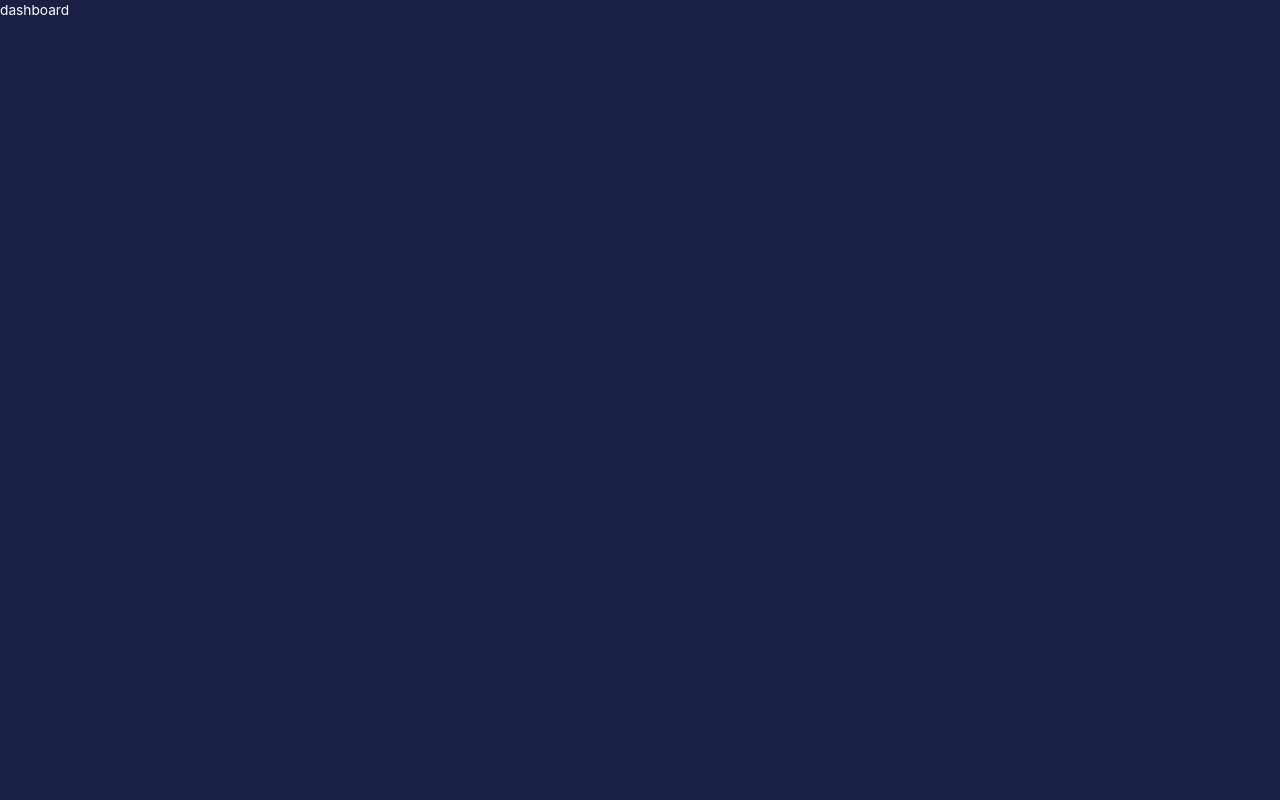
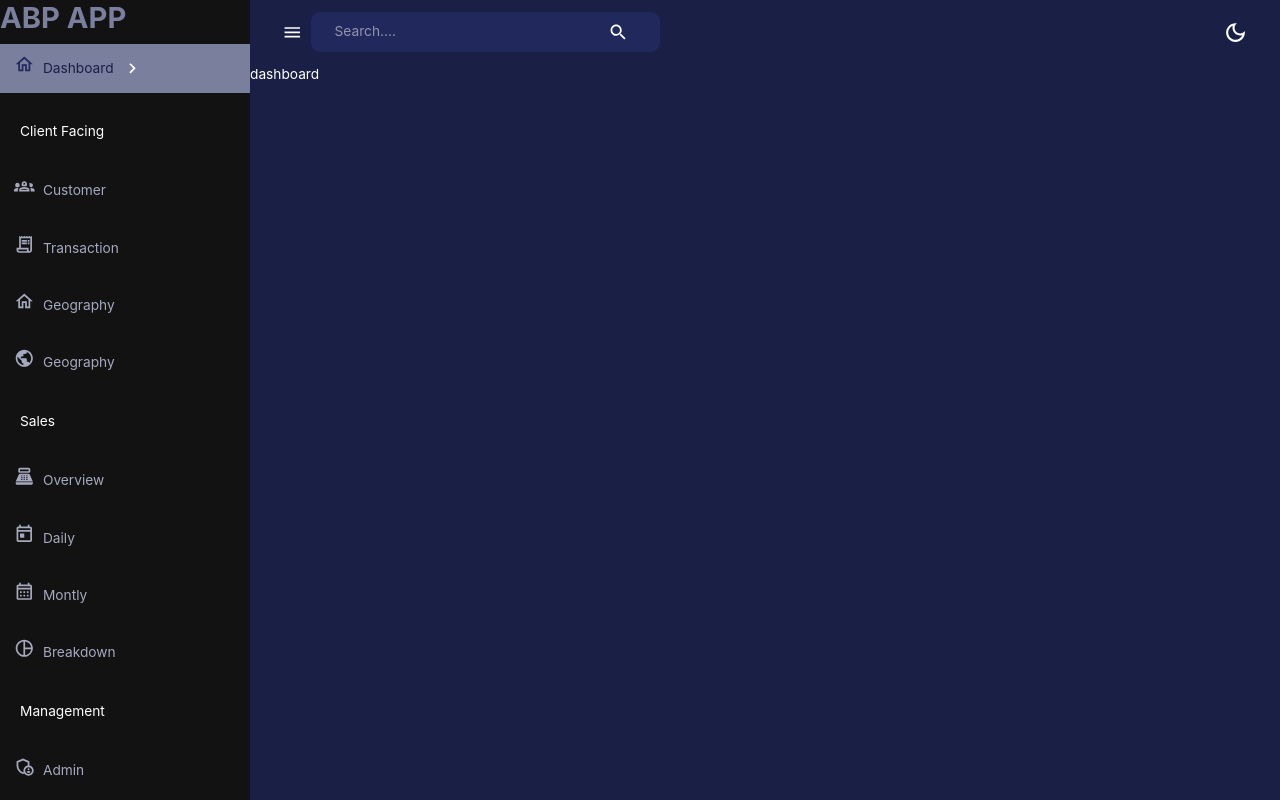
Before and after one commit to azeez-abp/node_project, a React (Create React App) app in the folder frontend/: page /dashboard in a window 1280 px wide. Built offline with nearby package versions, Linux system fonts and the light colour scheme.

Commit message:
Sidebar and Navigation done

```diff
--- a/frontend/src/App.js
+++ b/frontend/src/App.js
@@ -1,6 +1,6 @@
 import './App.css';
-import { CssBaseline,ThemeProvider } from '@mui/material';
-import {createTheme} from '@mui/material/styles';
+import { CssBaseline } from '@mui/material';
+import {createTheme,ThemeProvider} from '@mui/material/styles';
 import { useMemo } from 'react';
 import { useSelector } from 'react-redux';
 import { BrowserRouter, Routes, Route, Navigate } from 'react-router-dom';
@@ -19,11 +19,11 @@ function App() {
       <ThemeProvider theme={theme}>
         <CssBaseline />
         <Routes>
-           <Route  element={<Layout />}/>
+           <Route  element={<Layout />}>
            {/* The Layout contains the outlet and Every Route below represent the children */}
            <Route path='/'  element = {<Navigate to={'dashboard'}  replace/>} />
            <Route path='/dashboard'  element = {<Dashboard />} />
-
+          </Route>
         </Routes>
       </ThemeProvider>
       </BrowserRouter>
--- a/frontend/src/components/NavBar.jsx
+++ b/frontend/src/components/NavBar.jsx
@@ -1,9 +1,91 @@
 
-import React from 'react'
+import React, { useState } from "react";
+import {
+LightModeOutlined,
+DarkModeOutlined,
+Menu as MenuIcon,
+Search,
+SettingsOutlined,
+ArrowDropDownOutlined,
+} from "@mui/icons-material";
+import FlexBetween from "./FlexBetween";
+import { useDispatch } from "react-redux";
+import {setMode} from './../state'
+//import profileImage from "assets/profile.jpeg";
+import { Toolbar, useTheme, IconButton, InputBase } from "@mui/material";
+import AppBar from '@mui/material/AppBar';
 
-function NavBar() {
+////////////////////////////////////Left of Nav
+const LeftNav  = ({isSideBarOpen,setIsSideBarOpen})=>{
+    const theme = useTheme();
+    return (
+        <FlexBetween>
+        <IconButton aria-label="" onClick={()=>setIsSideBarOpen(!isSideBarOpen) }>
+          <MenuIcon />
+
+
+        </IconButton>
+       <FlexBetween
+       backgroundColor={theme.palette.background.alt}
+       borderRadius={"9px"}
+       gap={"3rem"}
+       p={"0.1rem 1.5rem"}
+        >
+        <InputBase placeholder="Search...." />
+        <IconButton>
+           <Search />
+        </IconButton>
+       </FlexBetween>
+</FlexBetween>
+    )
+}
+///////////////////////////////////////////////Left of Nav
+
+
+
+const RightNav  = ()=>{
+    const dispatch = useDispatch();
+    const theme = useTheme();
+    console.log(setMode(),theme.palette)
+    return (
+        <FlexBetween gap={"1.5rem"} >
+          <IconButton
+          onClick={()=>dispatch( setMode() )}
+
+          >
+             {theme.palette.mode==='dark'
+              ?(<DarkModeOutlined sx={{fontSize:"25px"}}/>)
+              :(<LightModeOutlined sx={{fontSize:"25px"}}/>)
+             }
+          </IconButton>
+        </FlexBetween>
+    )
+}
+
+function NavBar(props) {
+const {isSideBarOpen,setIsSideBarOpen} = props
+  console.log(props,"props")
+
   return (
-    <div>NavBar</div>
+    <AppBar  sx={{
+        position:"static",
+        background:"none",
+        boxShadow:"none",
+        width:"100%"
+
+    }}>
+
+    <Toolbar sx={{justifyContent:"space-between"}} >
+      <LeftNav
+       isSideBarOpen = {isSideBarOpen}
+       setIsSideBarOpen  ={setIsSideBarOpen}
+
+      />
+      <RightNav />
+
+    </Toolbar>
+
+    </AppBar>
   )
 }
 
--- /dev/null
+++ b/frontend/src/components/SideBar.jsx
@@ -0,0 +1,252 @@
+import React,{Fragment} from 'react'
+import {
+    Box,
+    Divider,
+    Drawer,
+    IconButton,
+    List,
+    ListItem,
+    ListItemButton,
+    ListItemIcon,
+    ListItemText,
+    Typography,
+    useTheme
+} from "@mui/material"
+
+import {
+ SettingsOutlined,
+ ChevronLeftOutlined,
+ ChevronRightOutlined,
+ HomeOutlined,
+ ShoppingCartOutlined,
+ ReceiptLongOutlined,
+ PublicOutlined,
+ PointOfSaleOutlined,
+ TocOutlined,
+ CalendarMonthOutlined,
+ AdminPanelSettingsOutlined,
+ TrendingUpOutlined,
+ PieChartOutline,
+ ChevronLeft,
+ Groups2Outlined,
+ TodayOutlined,
+ ArrowBack,
+
+} from "@mui/icons-material"
+
+import { useState,useEffect } from 'react'
+import { useLocation,useNavigate } from 'react-router-dom'
+import FlexBetween from './FlexBetween'
+import profileImage from './../images/az.jpeg'
+
+function SideBar({drawerWidth,isSideBarOpen,setIsSideBarOpen,isDesktop})
+ {
+
+    const {pathname}  = useLocation()//the current path
+    const [active, setActive]   = useState("")
+    const navigate  = useNavigate()
+    const theme  = useTheme()// get theme and color
+
+    useEffect(()=>{
+        console.log(pathname," IS PATH NAME")
+        setActive(pathname.substring(1))
+    },[pathname])
+
+
+    const navItems = [
+        {
+            text:"Dashboard",
+            icon:<HomeOutlined/>
+        },
+        {
+            text:"Client Facing",
+            icon:null
+        },
+        {
+            text:"Customer",
+            icon:<Groups2Outlined/>
+        }
+        ,
+        {
+            text:"Transaction",
+            icon:<ReceiptLongOutlined/>
+        },
+        {
+            text:"Geography",
+            icon:<HomeOutlined/>
+        },
+        {
+            text:"Geography",
+            icon:<PublicOutlined/>
+        },
+        {
+            text:"Sales",
+            icon:null
+        },
+        {
+            text:"Overview",
+            icon:<PointOfSaleOutlined/>
+        },
+        {
+            text:"Daily",
+            icon:<TodayOutlined/>
+        },
+        {
+            text:"Montly",
+            icon:<CalendarMonthOutlined/>
+        },
+        {
+            text:"Breakdown",
+            icon:<PieChartOutline/>
+        },
+        {
+            text:"Management",
+            icon:null
+        },
+        {
+            text:"Admin",
+            icon:<AdminPanelSettingsOutlined/>
+        },
+        {
+            text:"Performance",
+            icon:<TrendingUpOutlined/>
+        }
+    ]
+
+ const ListItemsComponent = ()=>{
+
+   return ( navItems.map(({text,icon},key)=> {
+
+    if(!icon){
+        return (
+                <Fragment key={key}>
+                    <Typography  key={key} sx={{m:"1.25rem"}}>{text}</Typography>
+                    {/* for display text  */}
+                </Fragment>
+
+
+            )
+    }
+
+    const lcText = text.toLocaleLowerCase()
+
+   return (
+        <Box key={key}
+          sx={{ display:"flex", }}
+         >
+           <Box
+           sx={{
+            display:"flex",
+           flexDirection:"row",
+            m:"0.5rem 0;",
+           cursor:"pointer",
+           flexWrap:"nowrap" ,
+           alignItems:"center" ,
+           padding:"0.4rem",
+          // justifyContent:"space-evenly"
+           backgroundColor:active===lcText?theme.palette.secondary[300]:"transparent",
+           color:active===lcText?theme.palette.primary[600]:theme.palette.secondary[200],
+           width:"100%"
+
+            }}
+           onClick={()=>{ navigate(`/${lcText}`)
+                          setActive(lcText)
+                      }
+                }
+           >
+           <Box>
+           <IconButton
+            sx={{
+                m:"-0.5rem 0rem 0rem 0rem;",
+                color:active===lcText
+                  ?theme.palette.primary[500]
+                  :theme.palette.secondary[200]
+                }}
+
+
+
+            >
+                 {icon!==null?icon:null}
+             </IconButton>
+           </Box>
+
+            <Box>
+            <Typography
+             >{text}
+              {/* {active} */}
+
+             </Typography>
+            </Box>
+
+             <Box sx={{m:"0 4 .4rem"}}>
+                    {active===lcText && (
+                <IconButton> <ChevronRightOutlined />  </IconButton>
+
+
+                            )}
+             </Box>
+
+           </Box>
+        </Box>)
+
+   } )
+
+)
+
+ }
+
+    const GetDrawer = ()=>{
+        const theme = useTheme();
+        return (
+            <Drawer
+               open={isSideBarOpen}
+               onClose={()=>setIsSideBarOpen(false)}
+               variant='persistent'
+               anchor='left'
+               sx={
+                {
+                  width: drawerWidth,
+                  "& .MuiDrawer-paper":{
+                    color:theme.palette.secondary[2000],
+                    boxSizing:"border-box",
+                    borderWidth:isDesktop?0:"2px",
+                    width: drawerWidth,
+
+
+                  }
+                }
+               }
+
+            >
+                <Box width={"100%"}>
+
+                    <Box m={"1.5rem 2rem 2rem 3 rem"}>
+                        <FlexBetween color={theme.palette.secondary.main}>
+                          <Box display={"flex"} alignItems={"center"} gap={"0.5rem"}>
+                             <Typography variant='h4' fontWeight={"bold"} >
+                                ABP APP
+                             </Typography>
+                             {/* The Typography component makes it easy to apply a
+                              default set of font weights and sizes in your application. */}
+                          </Box>
+                         {!isDesktop && (<IconButton onClick={()=>setIsSideBarOpen(!isSideBarOpen)}><ArrowBack/></IconButton>)}
+                        </FlexBetween>
+                    </Box>
+
+                      <ListItemsComponent/>
+
+
+                   </Box>
+            </Drawer>
+        )
+    }
+
+  return (
+    <Box component={"nav"}>
+        <GetDrawer />
+    </Box>
+
+  )
+}
+
+export default SideBar
--- a/frontend/src/scenes/layout/index.jsx
+++ b/frontend/src/scenes/layout/index.jsx
@@ -3,13 +3,46 @@ import { Box,useMediaQuery } from '@mui/material'
 import { Outlet } from 'react-router-dom'
 import { useSelector } from 'react-redux'
 import NavBar from '../../components/NavBar'
+import SideBar from '../../components/SideBar'
 
+function getMinScreenWidth() {
+  var scrollbarWidth = window.innerWidth - document.documentElement.clientWidth;
+  var minScreenWidth = window.innerWidth - scrollbarWidth;
+  return minScreenWidth;
+}
 function Layout() {
+  const isDesktop = useMediaQuery('(min-width:600px)');
+  //console.log(isDesktop,getMinScreenWidth())
+  const [isSideBarOpen, setIsSideBarOpen] = useState(true)
+
   return (
-    <Box width="100%" height="100%">
-       <Box>
-          <NavBar />
+    <Box width="100%" height="100%" display={isDesktop?"flex":"block"}>
+      {isSideBarOpen &&  (<SideBar
+           isDesktop  = {isDesktop}
+           drawerWidth  = "250px"
+           isSideBarOpen ={isSideBarOpen}
+           setIsSideBarOpen = {setIsSideBarOpen}
+
+
+          />
+           ) }
+       <Box
+      //  box for top bar
+        sx={
+              {
+                width:"100%"
+              }
+            }>
+          <NavBar
+
+            isSideBarOpen ={isSideBarOpen}
+            setIsSideBarOpen = {setIsSideBarOpen}
+
+
+          />
+
           <Outlet />
+          {/* Outlet make children inside Layout appear */}
        </Box>
     </Box>
   )
```
Also changed, not shown: frontend/src/images/az.jpeg (added).
